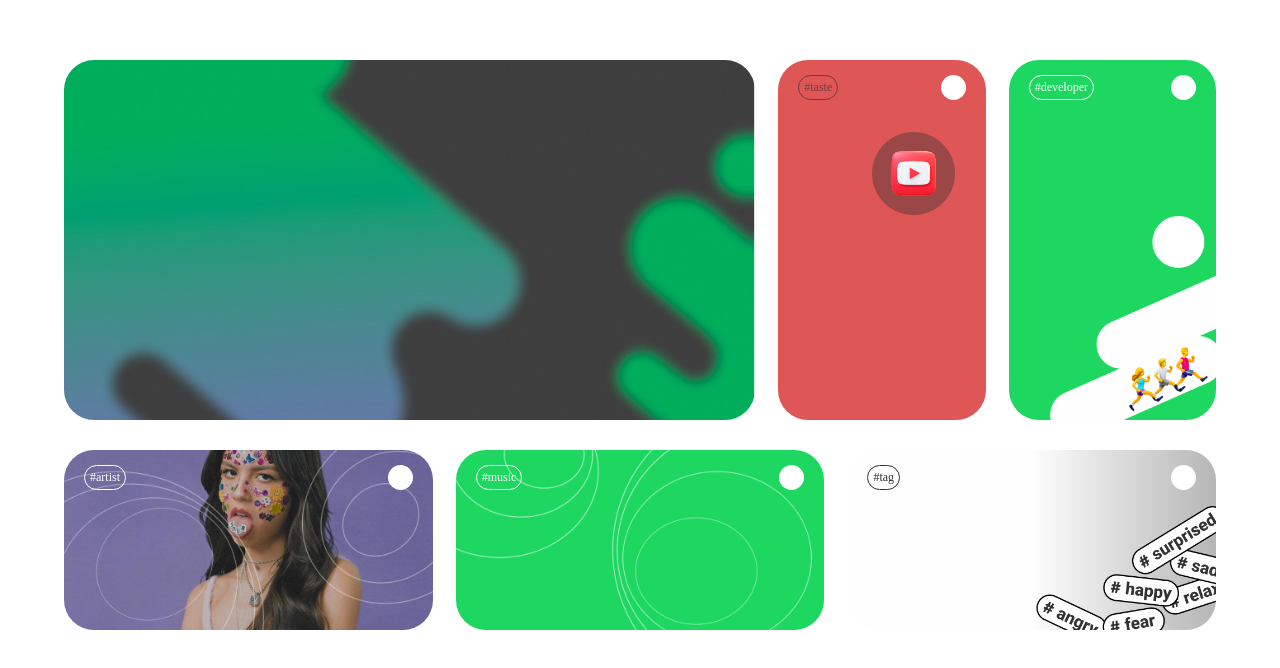
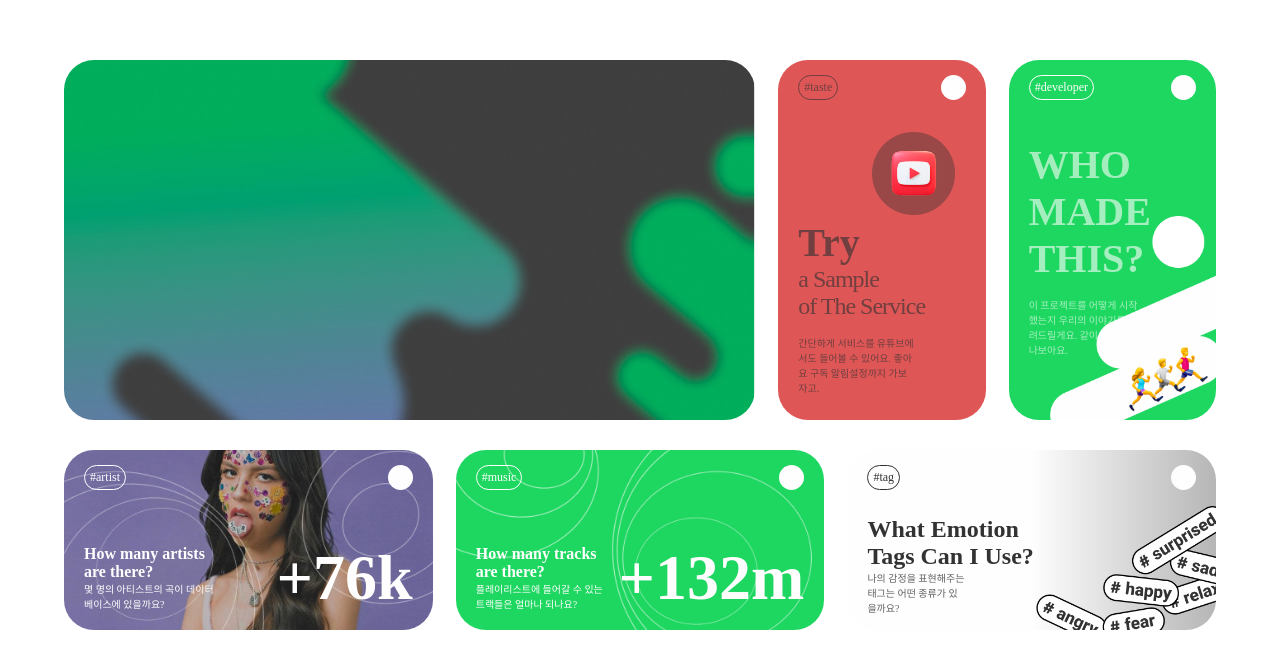
Before and after one commit to Chamelody/frontend, a React (Create React App) app: page / in a window 1280 px wide. Shown: the part 840-1508 px from the top of the page. Built offline with nearby package versions, Linux system fonts and the light colour scheme.

Commit message:
feat: complete card content

```diff
--- a/src/components/FlexContainer.tsx
+++ b/src/components/FlexContainer.tsx
@@ -2,7 +2,7 @@ import React from "react"
 
 type FlexContainerProps = {
     children?: React.ReactNode,
-    flexDirection?: 'row' | 'column',
+    flexDirection?: 'row' | 'column' | 'row-reverse' | 'column-reverse',
     flexWrap?: 'nowrap' | 'wrap' | 'wrap-reverse',
     justifyContent?: 'flex-start' | 'flex-end' | 'center' | 'space-between' | 'space-around' | 'space-evenly',
     alignItems?: 'flex-start' | 'flex-end' | 'center' | 'baseline' | 'stretch',
--- a/src/components/ResponsiveText.tsx
+++ b/src/components/ResponsiveText.tsx
@@ -4,7 +4,7 @@ import { ResponsiveSizeConst } from "../constants/ResponsiveSizeConst";
 import { ResponsiveFontSizeNumberConst } from "../constants/ResponsiveFontSizeConst";
 
 const responsiveFontSizeWeights = {
-    MOBILE: 1 / 2,
+    MOBILE: 1 / 1.2,
     TABLET: 1 / 1.2,
     DESKTOP: 1
 };
--- a/src/ui/main/information/InfoSection.tsx
+++ b/src/ui/main/information/InfoSection.tsx
@@ -22,8 +22,8 @@ const InfoSection = (): JSX.Element => {
     if (isMobileScreen) {
         cardSizeInfo = {
             learnMore: { height: "50%", width: "100%" },
-            taste: { height: "30%", width: "48%" },
-            developer: { height: "30%", width: "48%" },
+            taste: { height: "calc(35vh + 40vw)", width: "48%" },
+            developer: { height: "calc(35vh + 40vw)", width: "48%" },
             artist: { height: "20%", width: "100%" },
             music: { height: "20%", width: "100%" },
             tag: { height: "20%", width: "100%" },
@@ -31,8 +31,8 @@ const InfoSection = (): JSX.Element => {
     } else if (isTabletScreen) {
         cardSizeInfo = {
             learnMore: { height: "50%", width: "100%" },
-            taste: { height: "30%", width: "48%" },
-            developer: { height: "30%", width: "48%" },
+            taste: { height: "calc(35vh + 40vw)", width: "48%" },
+            developer: { height: "calc(35vh + 40vw)", width: "48%" },
             artist: { height: "60%", width: "30%" },
             music: { height: "60%", width: "30%" },
             tag: { height: "60%", width: "30%" },
--- a/src/ui/main/information/cards/ArtistCard.tsx
+++ b/src/ui/main/information/cards/ArtistCard.tsx
@@ -5,6 +5,8 @@ import { useMediaQuery } from "react-responsive";
 import ResponsiveSizeConst from "../../../../constants/ResponsiveSizeConst";
 import { DivideContainer, DivideItem } from "../../../../components/Divider";
 import CardHead from "./common/CardHead";
+import { ResponsiveText } from "../../../../components/ResponsiveText";
+import FlexContainer from "../../../../components/FlexContainer";
 
 type ArtistCardProps = {
     children?: React.ReactNode;
@@ -23,15 +25,26 @@ const ArtistCard = ({
     });
     const isMobileScreen = useMediaQuery({ maxWidth: ResponsiveSizeConst.MOBILE_SCREEN_MAX_WIDTH });
 
+    const artistCount: string = "76k";
+
     let background;
     let minHeight: string;
+    let flexDirection: 'row' | 'column-reverse';
+    let alignItems: 'center' | undefined;
+    let widthValue: string;
 
     if (isTabletScreen) {
         background = artistImage2;
         minHeight = "250px";
+        flexDirection = 'column-reverse';
+        alignItems = undefined;
+        widthValue = "100%";
     } else {
         background = artistImage1;
         minHeight = "150px";
+        flexDirection = 'row';
+        alignItems = 'center';
+        widthValue = "40%";
     }
 
     return (
@@ -50,12 +63,27 @@ const ArtistCard = ({
                 minHeight: minHeight,
             }}
         >
+
             <DivideContainer width="100%" height="100%" direction='column'>
-                <DivideItem ratio={10}>
+                <DivideItem ratio={60}>
                     <CardHead text="#artist" color='white' />
                 </DivideItem>
-                <DivideItem ratio={90}>
-
+                <DivideItem ratio={40}>
+                    <FlexContainer flexDirection={flexDirection} justifyContent='space-between' alignItems={alignItems}>
+                        <FlexContainer width={widthValue} flexDirection='column'>
+                            <ResponsiveText fontSize={'Tiny'} color="#FEFEFE" fontWeight={600} {...{margin: 0}}>
+                                How many artists are there?
+                            </ResponsiveText>
+                            <ResponsiveText fontSize={10} color="#FEFEFE" {...{margin: 0}}>
+                                몇 명의 아티스트의 곡이 데이터베이스에 있을까요?
+                            </ResponsiveText>
+                        </FlexContainer>
+                        <FlexContainer>
+                            <ResponsiveText fontSize={'Large'} color="#FEFEFE" fontWeight={600} {...{margin: 0}}>
+                                +{artistCount}
+                            </ResponsiveText>
+                        </FlexContainer>
+                    </FlexContainer>
                 </DivideItem>
             </DivideContainer>
 
--- a/src/ui/main/information/cards/DeveloperCard.tsx
+++ b/src/ui/main/information/cards/DeveloperCard.tsx
@@ -4,6 +4,8 @@ import { useMediaQuery } from "react-responsive";
 import ResponsiveSizeConst from "../../../../constants/ResponsiveSizeConst";
 import { DivideContainer, DivideItem } from "../../../../components/Divider";
 import CardHead from "./common/CardHead";
+import { ResponsiveText } from "../../../../components/ResponsiveText";
+import FlexContainer from "../../../../components/FlexContainer";
 
 type DeveloperCardProps = {
     children?: React.ReactNode;
@@ -24,23 +26,28 @@ const DeveloperCard = ({
 
     let imageWidth: string;
     let imageHeight: string;
+    let background;
+    let maxHeight: string | undefined;
 
     if (isMobileScreen) {
         imageWidth = "70%";
         imageHeight = "auto";
+        maxHeight = "250px";
     } else if (isTabletScreen) {
         imageWidth = "auto";
         imageHeight = "80%";
+        maxHeight = "250px";
     } else {
         imageWidth = "80%";
         imageHeight = "auto";
+        maxHeight = undefined;
     }
 
     return (
-        <div
-            style={{
-                height: height,
-                width: width,
+        <FlexContainer
+            height={height}
+            width={width}
+            {...{
                 borderRadius: "30px",
                 marginBottom: "25px",
                 background: "#1ED760",
@@ -48,32 +55,50 @@ const DeveloperCard = ({
                 padding: "15px 20px",
                 boxSizing: 'border-box',
                 overflow: 'hidden',
+                maxHeight: maxHeight,
                 minHeight: "150px",
             }}
         >
-            <DivideContainer width="100%" height="100%" direction='column'>
-                <DivideItem ratio={10}>
-                    <CardHead text="#developer" color="white" />
+            <div style={{background: "linear-gradient(180deg, rgba(254,254,254,0) 0%, rgba(255,255,255,0) 40%"}}>
+                <DivideContainer width="100%" height="100%" direction='column' {...{zIndex: 1}}>
+                    <DivideItem ratio={20}>
+                        <CardHead text="#developer" color="#FEFEFE" />
                     </DivideItem>
-                <DivideItem ratio={90}>
-
+                    <DivideItem ratio={80}>
+                        <ResponsiveText fontSize={'Medium'} fontWeight={900} color="#FEFEFE"
+                            {...{margin: 0, opacity: 0.6}}>
+                            WHO
+                        </ResponsiveText>
+                        <ResponsiveText fontSize={'Medium'} fontWeight={900} color="#FEFEFE"
+                            {...{margin: 0, opacity: 0.6}}>
+                            MADE
+                        </ResponsiveText>
+                        <ResponsiveText fontSize={'Medium'} fontWeight={900} color="#FEFEFE"
+                            {...{margin: 0, opacity: 0.6}}>
+                            THIS?
+                        </ResponsiveText>
+                        <ResponsiveText fontSize={10} color='#FEFEFE' width={"70%"} wordWarp='normal'
+                            {...{marginTop: "15px", opacity: 0.6}}>
+                            이 프로젝트를 어떻게 시작했는지 우리의 이야기를 들려드릴게요. 같이 여정을 떠나보아요.
+                        </ResponsiveText>
                     </DivideItem>
                 </DivideContainer>
 
                 <img
                     src={developerImage}
                     style={{
-                    position: "absolute",
+                        zIndex: 0,
+                        position: 'absolute',
                         bottom: 0,
                         right: 0,
                         width: imageWidth,
                         height: imageHeight,
-                    maxWidth: "calc()"
                     }}
                 />
+            </div>
 
             {children}
-        </div>
+        </FlexContainer>
     );
 };
 
--- a/src/ui/main/information/cards/MusicCard.tsx
+++ b/src/ui/main/information/cards/MusicCard.tsx
@@ -5,6 +5,8 @@ import musicImage1 from "./backgrounds/music_1.png";
 import musicImage2 from "./backgrounds/music_2.png";
 import { DivideContainer, DivideItem } from "../../../../components/Divider";
 import CardHead from "./common/CardHead";
+import FlexContainer from "../../../../components/FlexContainer";
+import { ResponsiveText } from "../../../../components/ResponsiveText";
 
 type MusicCardProps = {
     children?: React.ReactNode;
@@ -23,15 +25,26 @@ const MusicCard = ({
     });
     const isMobileScreen = useMediaQuery({ maxWidth: ResponsiveSizeConst.MOBILE_SCREEN_MAX_WIDTH });
 
+    const availableTrackCount: string = "132m";
+
     let background;
     let minHeight: string;
+    let flexDirection: 'row' | 'column-reverse';
+    let alignItems: 'center' | undefined;
+    let widthValue: string;
 
     if (isTabletScreen) {
         background = musicImage2;
         minHeight = "250px";
+        flexDirection = 'column-reverse';
+        alignItems = undefined;
+        widthValue = "100%";
     } else {
         background = musicImage1;
         minHeight = "150px";
+        flexDirection = 'row';
+        alignItems = 'center';
+        widthValue = "40%";
     }
 
     return (
@@ -52,11 +65,25 @@ const MusicCard = ({
             }}
         >
             <DivideContainer width="100%" height="100%" direction='column'>
-                <DivideItem ratio={10}>
+                <DivideItem ratio={60}>
                     <CardHead text="#music" color='white' />
                 </DivideItem>
-                <DivideItem ratio={90}>
-
+                <DivideItem ratio={40}>
+                    <FlexContainer flexDirection={flexDirection} justifyContent='space-between' alignItems={alignItems}>
+                        <FlexContainer width={widthValue} flexDirection='column'>
+                            <ResponsiveText fontSize={'Tiny'} color="#FEFEFE" fontWeight={600} {...{margin: 0}}>
+                                How many tracks are there?
+                            </ResponsiveText>
+                            <ResponsiveText fontSize={10} color="#FEFEFE" {...{margin: 0}}>
+                                플레이리스트에 들어갈 수 있는 트랙들은 얼마나 되나요?
+                            </ResponsiveText>
+                        </FlexContainer>
+                        <FlexContainer>
+                            <ResponsiveText fontSize={'Large'} color="#FEFEFE" fontWeight={650} {...{margin: 0}}>
+                                +{availableTrackCount}
+                            </ResponsiveText>
+                        </FlexContainer>
+                    </FlexContainer>
                 </DivideItem>
             </DivideContainer>
 
--- a/src/ui/main/information/cards/TagCard.tsx
+++ b/src/ui/main/information/cards/TagCard.tsx
@@ -4,6 +4,8 @@ import { useMediaQuery } from "react-responsive";
 import ResponsiveSizeConst from "../../../../constants/ResponsiveSizeConst";
 import CardHead from "./common/CardHead";
 import { DivideContainer, DivideItem } from "../../../../components/Divider";
+import FlexContainer from "../../../../components/FlexContainer";
+import { ResponsiveText } from "../../../../components/ResponsiveText";
 
 type TagCardProps = {
     children?: React.ReactNode;
@@ -25,19 +27,35 @@ const TagCard = ({
     let imageWidth: string;
     let imageHeight: string;
     let minHeight: string;
+    let headRatio: number;
+    let contentRatio: number;
+    let headTextWidth: string;
+    let contentTextWidth: string;
 
     if (isMobileScreen) {
         imageWidth = "40%";
         imageHeight = "auto";
         minHeight = "150px";
+        headRatio = 40;
+        contentRatio = 60;
+        headTextWidth = "100%";
+        contentTextWidth = "100%";
     } else if (isTabletScreen) {
         imageWidth = "auto";
         imageHeight = "50%";
         minHeight = "250px";
+        headRatio = 20;
+        contentRatio = 80;
+        headTextWidth = "70%";
+        contentTextWidth = "70%";
     } else {
         imageWidth = "50%";
         imageHeight = "auto";
         minHeight = "150px";
+        headRatio = 40;
+        contentRatio = 60;
+        headTextWidth = "60%";
+        contentTextWidth = "30%";
     }
 
     return (
@@ -56,11 +74,17 @@ const TagCard = ({
             }}
         >
             <DivideContainer width="100%" height="100%" direction='column'>
-                <DivideItem ratio={10}>
+                <DivideItem ratio={headRatio}>
                     <CardHead text="#tag" color="#323232" />
                 </DivideItem>
-                <DivideItem ratio={90}>
-
+                <DivideItem ratio={contentRatio}>
+                    <ResponsiveText fontSize={'Small'} color="#323232" fontWeight={750} width={headTextWidth}
+                        {...{margin: 0}}>
+                        What Emotion Tags Can I Use?
+                    </ResponsiveText>
+                    <ResponsiveText fontSize={10} color="#616161" width={contentTextWidth} {...{margin: 0}}>
+                        나의 감정을 표현해주는 태그는 어떤 종류가 있을까요?
+                    </ResponsiveText>
                 </DivideItem>
             </DivideContainer>
 
--- a/src/ui/main/information/cards/TasteCard.tsx
+++ b/src/ui/main/information/cards/TasteCard.tsx
@@ -5,6 +5,7 @@ import ResponsiveSizeConst from "../../../../constants/ResponsiveSizeConst";
 import FlexContainer from "../../../../components/FlexContainer";
 import { DivideContainer, DivideItem } from "../../../../components/Divider";
 import CardHead from "./common/CardHead";
+import { ResponsiveText } from "../../../../components/ResponsiveText";
 
 type TasteCardProps = {
     children?: React.ReactNode;
@@ -25,16 +26,38 @@ const TasteCard = ({
 
     let imageWidth: string;
     let imageHeight: string;
+    let maxHeight: string | undefined;
+    let headRatio: number;
+    let contentRatio: number;
+    let divideItemRatio = {
+        tablet: {
+            haedRatio: 30,
+            contentRatio: 70
+        },
+        desktop: {
+            haedRatio: 50,
+            contentRatio: 50
+        }
+    };
 
     if (isMobileScreen) {
-        imageWidth = "50%";
+        imageWidth = "30%";
         imageHeight = "auto";
+        maxHeight = "250px";
+        headRatio = divideItemRatio.desktop.haedRatio;
+        contentRatio = divideItemRatio.desktop.contentRatio;
     } else if (isTabletScreen) {
         imageWidth = "25%";
         imageHeight = "auto";
+        maxHeight = "250px";
+        headRatio = divideItemRatio.tablet.haedRatio;
+        contentRatio = divideItemRatio.tablet.contentRatio;
     } else {
         imageWidth = "40%";
         imageHeight = "auto";
+        maxHeight = undefined;
+        headRatio = divideItemRatio.desktop.haedRatio;
+        contentRatio = divideItemRatio.desktop.contentRatio;
     }
 
     return (
@@ -48,22 +71,37 @@ const TasteCard = ({
                 position: "relative",
                 padding: "15px 20px",
                 boxSizing: 'border-box',
+                maxHeight: maxHeight,
                 minHeight: "150px",
             }}
         >
-            <DivideContainer width="100%" height="100%" direction='column'>
-                <DivideItem ratio={1}>
+            <DivideContainer width="100%" height="100%" direction='column' {...{zIndex: 1}}>
+                <DivideItem ratio={headRatio}>
                     <CardHead text="#taste" color="#713F3F" />
                 </DivideItem>
-                <DivideItem ratio={1}>
-
+                <DivideItem ratio={contentRatio}>
+                    <ResponsiveText fontSize={'Medium'} fontWeight={900} color="#713F3F"
+                        {...{margin: 0}}>
+                        Try
+                    </ResponsiveText>
+                    <ResponsiveText fontSize={'Small'} color="#713F3F" {...{margin: 0, letterSpacing: "-1px"}}>
+                        a Sample
+                    </ResponsiveText>
+                    <ResponsiveText fontSize={'Small'} color="#713F3F" {...{margin: 0, letterSpacing: "-1px"}}>
+                        of The Service
+                    </ResponsiveText>
+                    <ResponsiveText fontSize={10} color="#713F3F" width={"70%"} wordWarp='normal'
+                        {...{marginTop: "15px"}}>
+                        간단하게 서비스를 유튜브에서도 들어볼 수 있어요. 좋아요 구독 알림설정까지 가보자고.
+                    </ResponsiveText>
                 </DivideItem>
             </DivideContainer>
 
             <img
                 src={tasteImage}
                 style={{
-                    position: "absolute",
+                    zIndex: 0,
+                    position: 'absolute',
                     top: "20%",
                     right: "15%",
                     width: imageWidth,
--- a/src/ui/main/information/cards/common/CardHead.tsx
+++ b/src/ui/main/information/cards/common/CardHead.tsx
@@ -35,7 +35,7 @@ const CardHead = ({
                 </ResponsiveText>
             </FlexContainer>
             <FlexContainer justifyContent='center' alignItems='center' width={cardHeadMaxHeight} height="100%"
-                {...{background: 'white', borderRadius: "50%"}}>
+                {...{background: '#FEFEFE', borderRadius: "50%"}}>
 
             </FlexContainer>
         </FlexContainer>
```
Lines whose indentation alone changed are shown as unchanged.
